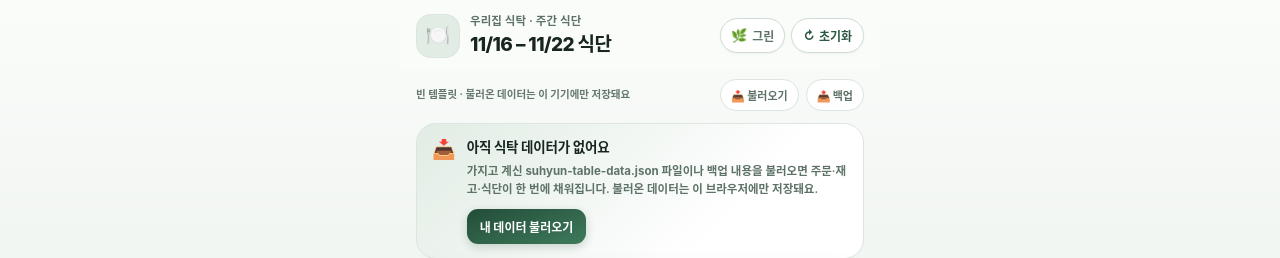
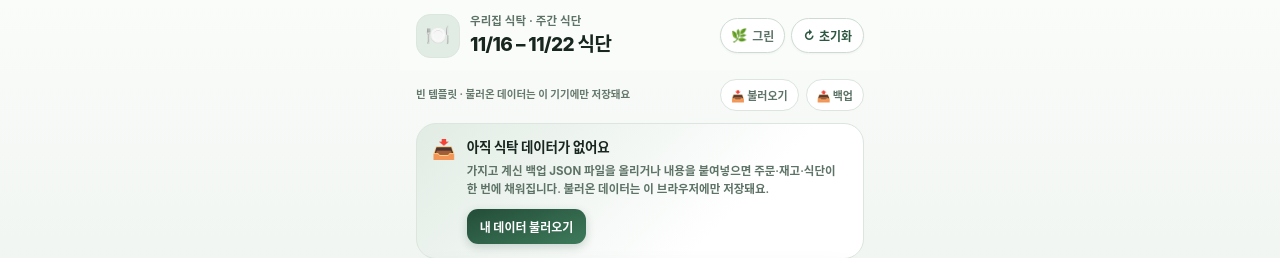
Before and after one commit to bliss9101/our-home-table, a plain HTML site: page index.html in a window 1280 px wide. Shown: the top 258 px of the page. Drawn offline with Linux system fonts and the light colour scheme.

Commit message:
빈 상태 안내문에서 개인 파일명 제거 (백업 JSON 파일로 일반화)

```diff
--- a/index.html
+++ b/index.html
@@ -529,7 +529,7 @@
         <div class="ob-ico">📥</div>
         <div>
           <h3>아직 식탁 데이터가 없어요</h3>
-          <p>가지고 계신 <b>suhyun-table-data.json</b> 파일이나 백업 내용을 불러오면 주문·재고·식단이 한 번에 채워집니다. 불러온 데이터는 이 브라우저에만 저장돼요.</p>
+          <p>가지고 계신 <b>백업 JSON 파일</b>을 올리거나 내용을 붙여넣으면 주문·재고·식단이 한 번에 채워집니다. 불러온 데이터는 이 브라우저에만 저장돼요.</p>
           <button class="ob-btn" id="obImport">내 데이터 불러오기</button>
         </div>
       </div>
@@ -738,7 +738,7 @@
     <div class="dropzone">
       <div class="dz-ico">📄</div>
       <div class="dz-t">JSON 파일 올리기</div>
-      <div class="dz-s">suhyun-table-data.json 같은 백업 파일</div>
+      <div class="dz-s">내보내 둔 백업 JSON 파일</div>
       <label class="filebtn" for="importFile">파일 선택</label>
       <input id="importFile" type="file" accept=".json,application/json,text/plain">
     </div>
```
